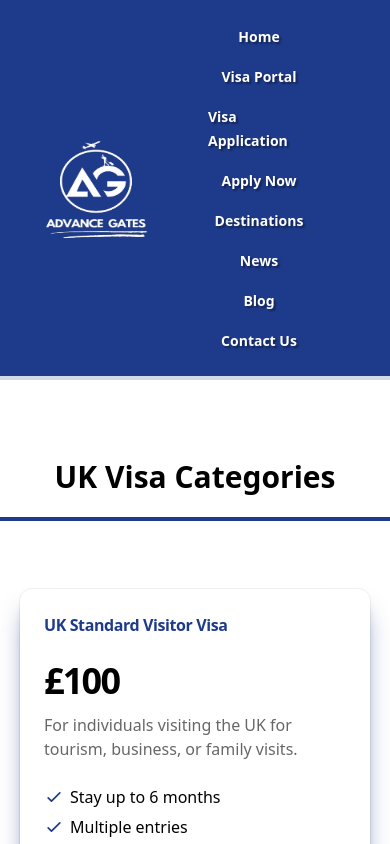
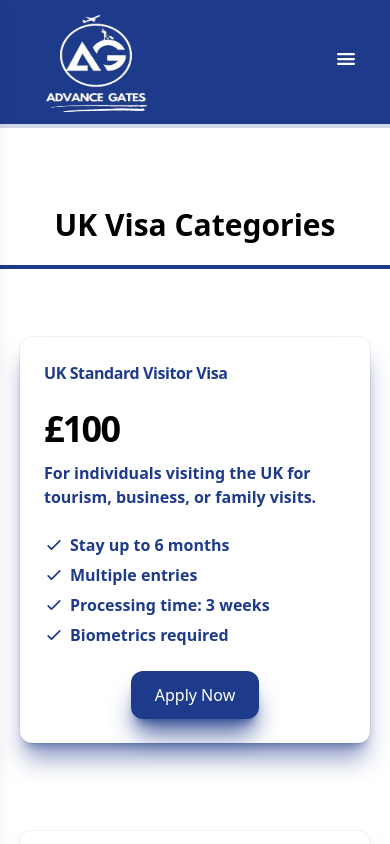
Before and after one commit to WajidAhmed-25/Advance_Gate_Travel_Site, a React (Create React App) app: page /Uk_visa in a window 390 px wide. Shown: the top 844 px of the page. Built offline with nearby package versions, Linux system fonts and the light colour scheme.

Commit message:
changed_burger

```diff
--- a/src/Components/Navbar/Header.js
+++ b/src/Components/Navbar/Header.js
@@ -1,16 +1,14 @@
 import { FaTelegram, FaInstagram, FaFacebook, FaWhatsapp, FaUser } from 'react-icons/fa';
-import { IoChevronDown } from 'react-icons/io5';
-import { useState,useRef,useEffect} from 'react';
-
+import { IoChevronDown, IoMenu, IoClose } from 'react-icons/io5';
+import { useState, useRef, useEffect } from 'react';
 import { IoPhonePortrait, IoMail } from 'react-icons/io5';
-import paa from './dds.png'
-import logoos from '../Landing_Page/HomePage/fdf.png'
+import paa from './dds.png';
+import logoos from '../Landing_Page/HomePage/fdf.png';
 
 export default function My_Header() {
-
-
-  const [showDropdown, setShowDropdown] = useState(false); // State to control dropdown visibility
-  const dropdownRef = useRef(null); // Reference to the dropdown element
+  const [showDropdown, setShowDropdown] = useState(false);
+  const [showMobileMenu, setShowMobileMenu] = useState(false);
+  const dropdownRef = useRef(null);
 
   const cities = [
     { name: "Canada", href: "/Canada_visa" },
@@ -21,49 +19,58 @@ export default function My_Header() {
     { name: "Australia", href: "/Australia_visa" },
   ];
 
-  // Function to toggle the dropdown on click
   const toggleDropdown = () => {
-    setShowDropdown((prev) => !prev);
+    setShowDropdown(prev => !prev);
   };
 
-  // Close the dropdown when clicking outside
   const handleClickOutside = (event) => {
     if (dropdownRef.current && !dropdownRef.current.contains(event.target)) {
-      setShowDropdown(false); // Close dropdown if click happens outside
+      setShowDropdown(false);
     }
   };
 
   useEffect(() => {
-    // Add event listener when dropdown is open
     if (showDropdown) {
       document.addEventListener('mousedown', handleClickOutside);
     } else {
       document.removeEventListener('mousedown', handleClickOutside);
     }
-
-    // Cleanup the event listener when component unmounts or dropdown closes
     return () => {
       document.removeEventListener('mousedown', handleClickOutside);
     };
   }, [showDropdown]);
+
+  const toggleMobileMenu = () => {
+    setShowMobileMenu(prev => !prev);
+  };
 
   return (
     <>
       <div className='flex items-center justify-between px-8 bg-blue-900 border-b-4 border-white/80'>
         {/* Logo Section */}
         <div className='flex-shrink-0 mt-1 mb-2'>
-          <img src={logoos} alt="Logo" className="w-32 h-28 " />
+          <img src={logoos} alt="Logo" className="w-32 h-28" />
         </div>
 
-        {/* Navigation Section */}
-        <nav className='z-[100] pt-6 pb-2'>
+        {/* Hamburger Icon for Mobile View */}
+        <div className="block lg:hidden">
+          <button
+            onClick={toggleMobileMenu}
+            className="text-2xl text-white focus:outline-none"
+          >
+            {showMobileMenu ? <IoClose /> : <IoMenu />}
+          </button>
+        </div>
+
+        {/* Desktop Navigation Section */}
+        <nav className={`hidden lg:flex z-[100] pt-6 pb-2`}>
           <ul className="flex flex-wrap justify-center space-x-0 sm:space-x-2 md:space-x-4 lg:space-x-8 xl:space-x-6">
             {[
               { href: "/", text: "Home" },
               { href: "/visa", text: "Visa Portal" },
               { href: "/visa_application", text: "Visa Application" },
               { href: "/application_form", text: "Apply Now" },
-              { href: "#", text: "Destinations" }, // 'Destinations' will control dropdown
+              { href: "#", text: "Destinations" },
               { href: "#", text: "News" },
               { href: "#", text: "Blog" },
               { href: "#", text: "Contact Us" }
@@ -72,7 +79,7 @@ export default function My_Header() {
                 {item.text === "Destinations" ? (
                   <div className="relative" ref={dropdownRef}>
                     <a
-                      onClick={toggleDropdown} // Handle click event to toggle dropdown
+                      onClick={toggleDropdown}
                       className="relative hover:scale-125 transition-all duration-300 cursor-pointer ease-in-out before:transition-[width] before:ease-in-out before:duration-700 before:absolute before:bg-white before:origin-center before:h-[3px] before:w-0 hover:before:w-[50%] before:bottom-[-8px] before:left-[50%] after:transition-[width] after:ease-in-out after:duration-700 after:absolute after:bg-white after:origin-center after:h-[3px] after:w-0 hover:after:w-[50%] after:bottom-[-8px] after:right-[50%]"
                       style={{ textShadow: '2px 2px 2px rgba(0, 0, 0, 0.4)' }}
                     >
@@ -80,11 +87,7 @@ export default function My_Header() {
                         {item.text}
                       </span>
                     </a>
-
-                    {/* Dropdown: Only show if clicked */}
                     {showDropdown && (
-
-
                       <ul className="absolute z-50 w-48 mt-6 text-center transition-all duration-300 bg-white border-2 border-blue-900 rounded-lg shadow-lg -left-8">
                         {cities.map((city, idx) => (
                           <li
@@ -101,9 +104,6 @@ export default function My_Header() {
                           </li>
                         ))}
                       </ul>
-
-
-
                     )}
                   </div>
                 ) : (
@@ -121,10 +121,49 @@ export default function My_Header() {
             ))}
           </ul>
         </nav>
+
+        {/* Mobile Menu */}
+        <div className={`fixed top-0 left-0 w-48 h-full bg-white shadow-lg transform transition-transform duration-300 ${showMobileMenu ? 'translate-x-0' : '-translate-x-full'} z-40`}>
+          <div className="flex flex-col items-start p-4 mt-4">
+
+          <button
+              onClick={toggleMobileMenu}
+              className="flex justify-end w-full mb-6 text-2xl text-blue-900 "
+            >
+              <IoClose />
+            </button>
+
+          <div className='flex justify-center flex-shrink-0 w-full mt-1 mb-16 bg-blue-900'>
+          <img src={logoos} alt="Logo" className="items-center justify-center w-32 h-24" />
+        </div>
+
+
+
+            <ul className="space-y-6">
+              {[
+                { href: "/", text: "Home" },
+                { href: "/visa", text: "Visa Portal" },
+                { href: "/visa_application", text: "Visa Application" },
+                { href: "/application_form", text: "Apply Now" },
+                { href: "#", text: "Destinations" },
+                { href: "#", text: "News" },
+                { href: "#", text: "Blog" },
+                { href: "#", text: "Contact Us" }
+              ].map((item, index) => (
+                <li key={index} className=''>
+                  <a
+                    href={item.href}
+                    className="text-lg font-semibold text-blue-900 transition-all duration-300 hover:scale-105 hover:text-blue-900"
+                    onClick={() => setShowMobileMenu(false)}
+                  >
+                    {item.text}
+                  </a>
+                </li>
+              ))}
+            </ul>
+          </div>
+        </div>
       </div>
     </>
   );
-
-
-
 }
--- a/src/Components/Pricing_Cards/Price.js
+++ b/src/Components/Pricing_Cards/Price.js
@@ -23,7 +23,7 @@ export default function Price({ pricingData,name }) {
           >
             <h3 className="font-bold tracking-tight text-blue-900">{plan.title}</h3>
             <p className="mt-6 text-4xl font-bold tracking-tighter">{plan.price}</p>
-            <p className="mt-3 text-black/60">{plan.description}</p>
+            <p className="mt-3 font-semibold text-blue-900">{plan.description}</p>
 
             <ul className="mt-6 space-y-1.5">
               {plan.features.map((feature, featureIndex) => (
@@ -37,7 +37,7 @@ export default function Price({ pricingData,name }) {
                   >
                     <path strokeLinecap="round" strokeLinejoin="round" strokeWidth="2" d="M5 13l4 4L19 7"></path>
                   </svg>
-                  <span>{feature}</span>
+                  <span className='font-semibold text-blue-900'>{feature}</span>
                 </li>
               ))}
             </ul>
```
Lines whose indentation alone changed are shown as unchanged.
